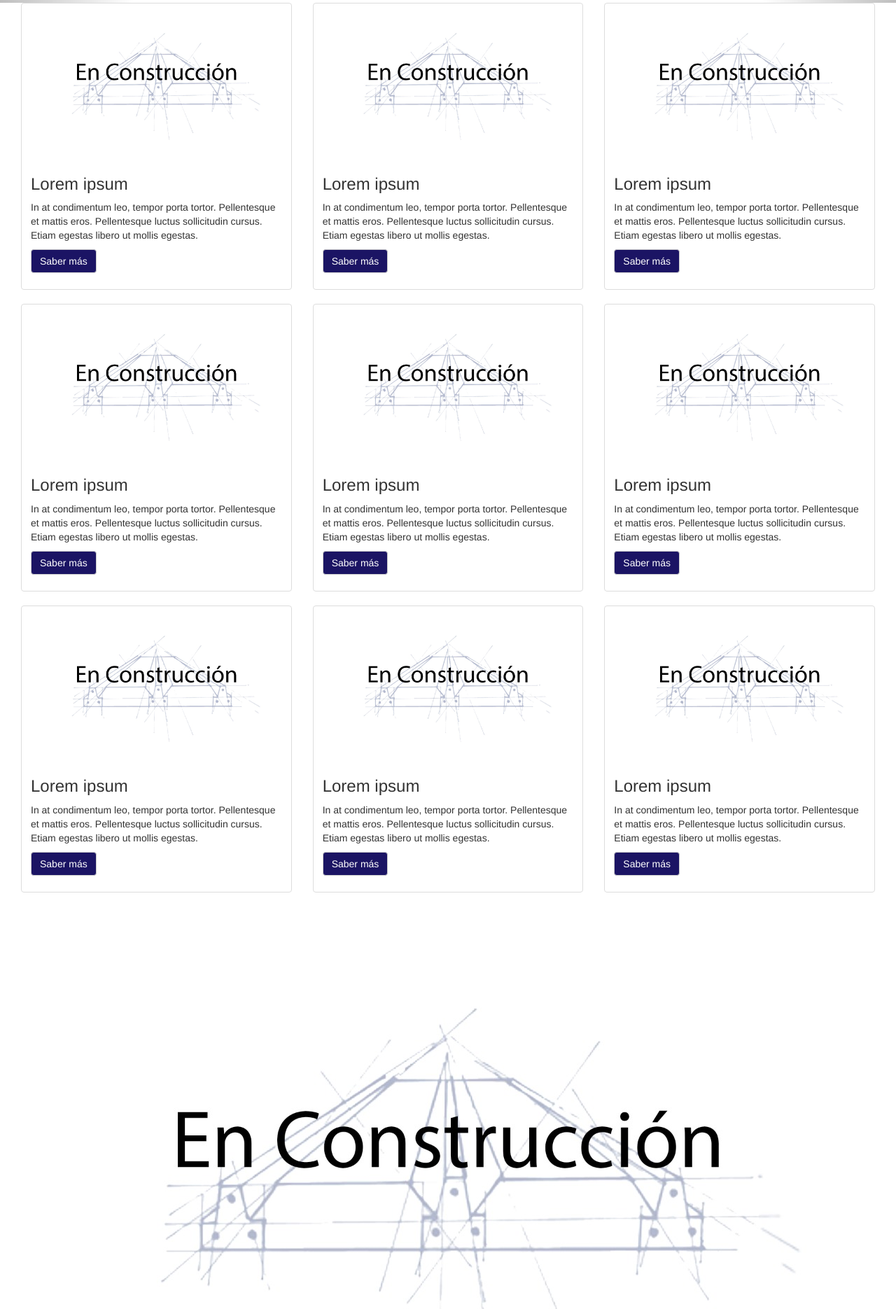
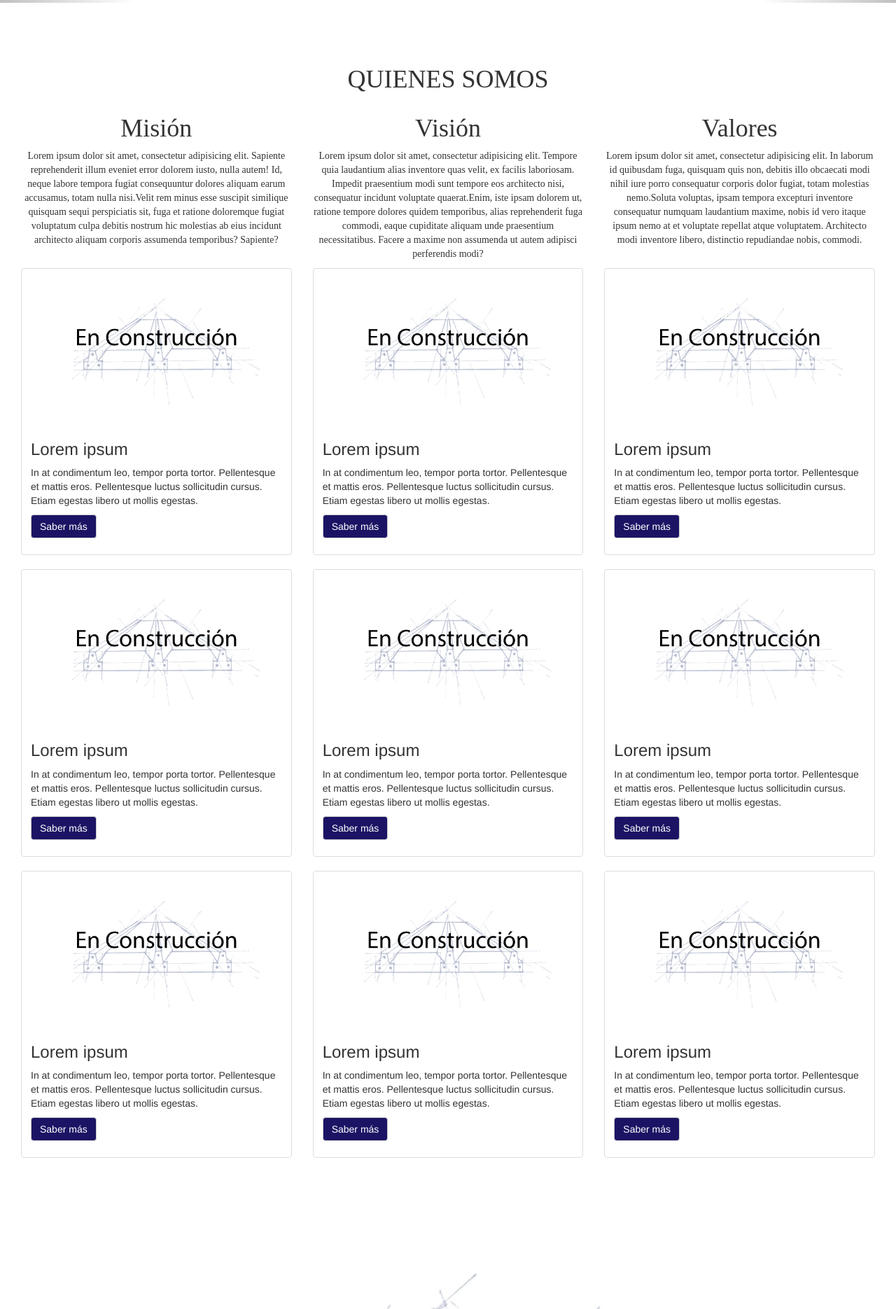
Before and after one commit to AktanTech/santaRosa, a PHP site: page / in a window 1280 px wide. Shown: the part 725-2595 px from the top of the page at 70% size. Run offline with PHP 8.4, Linux system fonts and the light colour scheme; some libraries are stand-ins or nearby versions; some web fonts are replaced.

Commit message:
Cambio en footer, padding 5em en secciones y Seccion nosotros

```diff
--- a/home.css
+++ b/home.css
@@ -51,6 +51,11 @@ video.fillWidth {
   width: 100%;
   margin: 0;
 }
+#Nosotros{
+  font-family: Asap;
+  padding-top: 5em;
+  text-align: center;
+}
 #footer{
   text-align:center;
   background-color:#1B1464;
@@ -80,6 +85,7 @@ video.fillWidth {
   margin-top: 6em;
  }
 
+
 .btn-default{
   background-color: #1B1464;
   color: #fff;
--- a/index.php
+++ b/index.php
@@ -54,6 +54,9 @@
 
                 <div class="collapse navbar-collapse navbar-right" id="bs-example-navbar-collapse-1">
                     <ul class="nav navbar-nav">
+                        <li>
+                           <a href="#Nosotros">NOSOTROS</a>
+                        </li>
                         <li>
                            <a href="#footer">CONTACTO</a>
                         </li>
@@ -141,6 +144,28 @@
         </div>
 
         <!-- Fin de Carrusel -->
+        <!-- Sobre Nosotros Section -->
+        <div class="container-fluid" id="Nosotros">
+            <h1>QUIENES SOMOS</h1>
+            <div class="col-sm-4">
+                <h1>Misión</h1>
+                <p><span>Lorem ipsum dolor sit amet, consectetur adipisicing elit. Sapiente reprehenderit illum eveniet error dolorem iusto, nulla autem! Id, neque labore tempora fugiat consequuntur dolores aliquam earum accusamus, totam nulla nisi.</span><span>Velit rem minus esse suscipit similique quisquam sequi perspiciatis sit, fuga et ratione doloremque fugiat voluptatum culpa debitis nostrum hic molestias ab eius incidunt architecto aliquam corporis assumenda temporibus? Sapiente?</span></p>
+            </div>
+            <div class="col-sm-4">
+                <h1>Visión</h1>
+                <p>
+                    <span>Lorem ipsum dolor sit amet, consectetur adipisicing elit. Tempore quia laudantium alias inventore quas velit, ex facilis laboriosam. Impedit praesentium modi sunt tempore eos architecto nisi, consequatur incidunt voluptate quaerat.</span><span>Enim, iste ipsam dolorem ut, ratione tempore dolores quidem temporibus, alias reprehenderit fuga commodi, eaque cupiditate aliquam unde praesentium necessitatibus. Facere a maxime non assumenda ut autem adipisci perferendis modi?</span>
+                </p>
+            </div>
+            <div class="col-sm-4">
+                <h1>Valores</h1>
+                <p>
+                    <span>Lorem ipsum dolor sit amet, consectetur adipisicing elit. In laborum id quibusdam fuga, quisquam quis non, debitis illo obcaecati modi nihil iure porro consequatur corporis dolor fugiat, totam molestias nemo.</span><span>Soluta voluptas, ipsam tempora excepturi inventore consequatur numquam laudantium maxime, nobis id vero itaque ipsum nemo at et voluptate repellat atque voluptatem. Architecto modi inventore libero, distinctio repudiandae nobis, commodi.</span>
+                </p>
+            </div>
+        </div>
+
+
 
         <!-- Tarjetas de materiales -->
         <div class="container-fluid">
@@ -302,13 +327,15 @@
         <!-- Footer Start-->
         <div class="container-fluid" id="footer">
             <!--<div class="row" >-->
-            <div class="col-sm-12">
+            <div class="col-sm-4">
                 <h1>Contacto</h1>
                 <h4>VIGAS PRETENSADAS, BOVEDILLA DE POLIESTIRENO Y PANEL</h4>
                 <h4 >Santa Rosa Fábrica
                     <br> Calle 42 Sur Col. Leona Vicario
                     <br> (999) 929 87 30
                     <br> (999) 929 43 59</h4>
+            </div>
+            <div class="col-sm-8">
                 <div class="container-fluid" id="map">
                     <iframe src="https://www.google.com/maps/embed?pb=!1m18!1m12!1m3!1d14908.
                     254555153948!2d-89.60908707147142!3d20.909759177005714!2m3!1f0!2f0!3f0!3m2
@@ -317,11 +344,8 @@
                     height="600" frameborder="0" style="border:0" allowfullscreen>
                     </iframe>
                 </div>
-                <button id="cotizar" type="button" class="btn btn-md" data-toggle="modal" data-target="#cotizacion">Cotiza con nosotros</button>
-
             </div>
-
-            <!--</div>-->
+            <button id="cotizar" type="button" class="btn btn-md" data-toggle="modal" data-target="#cotizacion">Cotiza con nosotros</button>
         </div>
 </body>
     <script src="//code.jquery.com/jquery-1.12.0.min.js"></script>
```
